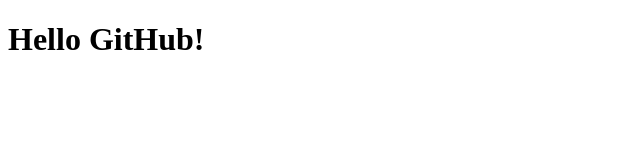
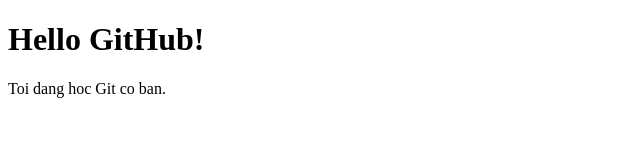
Before and after one commit to vu681336-dot/VuThuyLinh-, a plain HTML site: page index.html in a window 1280 px wide. Shown: the whole page, without its empty margins (0-640 px from the left). Drawn offline with Linux system fonts and the light colour scheme.

Commit message:
Update HTML

```diff
--- a/index.html
+++ b/index.html
@@ -6,4 +6,5 @@
 <body>
     <h1>Hello GitHub!</h1>
 </body>
+<p>Toi dang hoc Git co ban.</p>
 </html>
```
